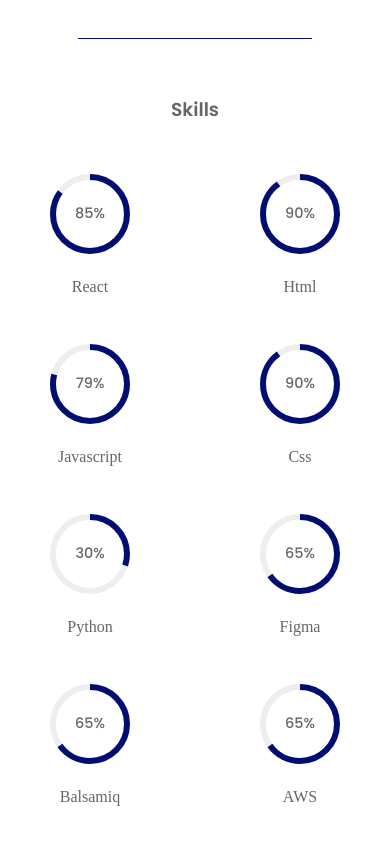
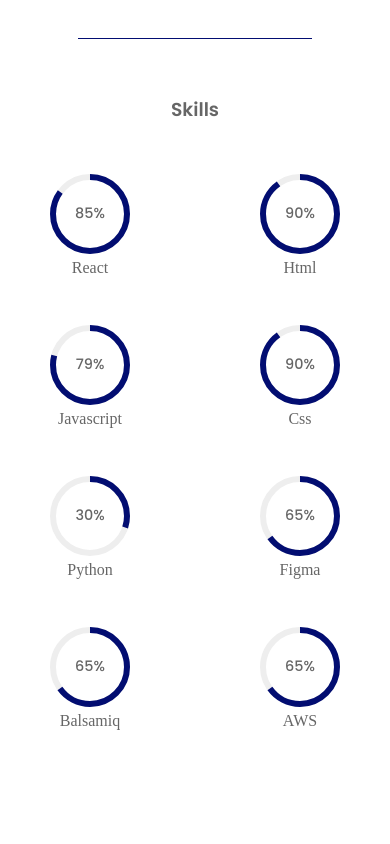
Before and after one commit to Nelisiwe/Nelisiwe-Portfolio, a React (Vite) app: page /education in a window 390 px wide. Shown: the part 1374-2218 px from the top of the page. After the commit the page ends 2174 px from the top, so only its background shows below. Built offline with nearby package versions, Linux system fonts and the light colour scheme; a web font is replaced by a local one.

Commit message:
education text align responsive

```diff
--- a/src/pages/education/education.css
+++ b/src/pages/education/education.css
@@ -128,6 +128,10 @@
         padding: 20px;
     }
 
+    .resume_description:hover {
+        transform: scale(1);
+    }
+
     .separator {
         width: 90%;
     }
@@ -135,4 +139,9 @@
     .skills_container {
         grid-template-columns: repeat(2, 1fr);
     }
+
+    .skills_title {
+        margin-top: 5px;
+    }
+
 }
```
